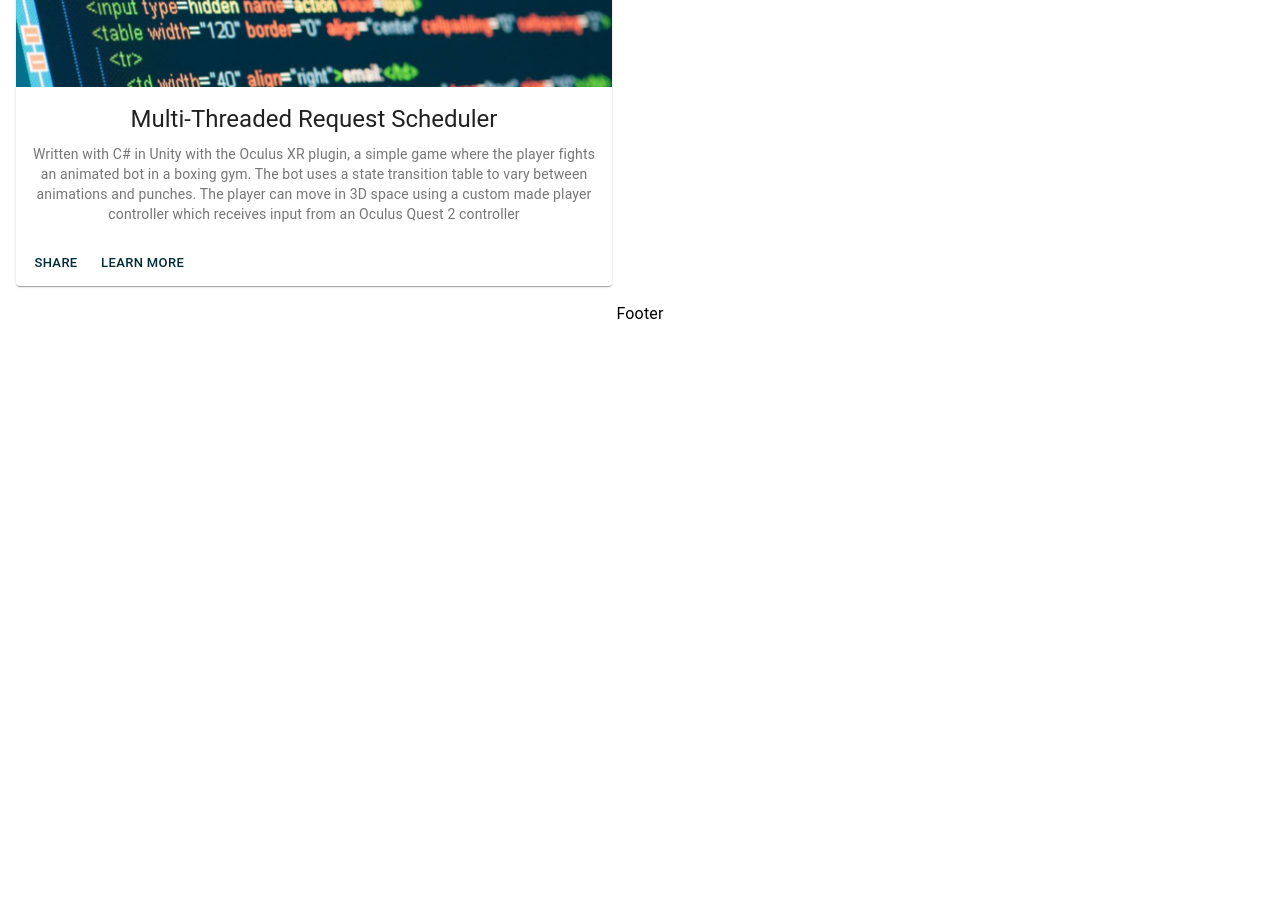
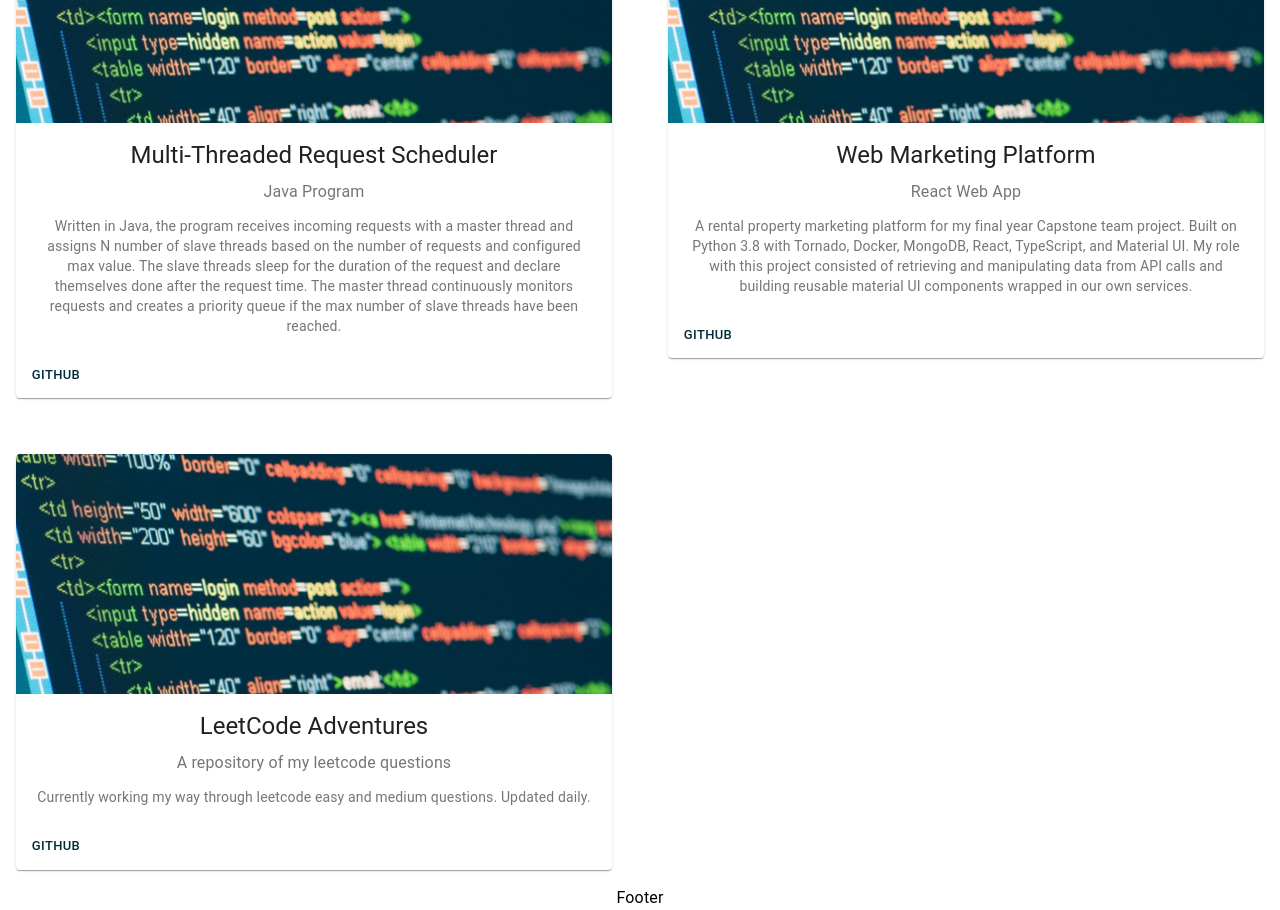
Before and after one commit to Tanvir-Kang/Portfolio, a React (Create React App) app: page /projects in a window 1280 px wide. Shown: the part 760-1670 px from the top of the page. Before the commit the page ends 1086 px from the top, so only its background shows below. Built offline with nearby package versions, Linux system fonts and the light colour scheme.

Commit message:
Added more projects

```diff
--- a/src/components/ProjectCard/cardTypes.ts
+++ b/src/components/ProjectCard/cardTypes.ts
@@ -4,4 +4,5 @@ export interface ProjectCardProps {
     textTitle: string;
     subTitles: string;
     textDescription: string;
+    GitHubURL?: string;
 }
--- a/src/components/ProjectCard/cards.tsx
+++ b/src/components/ProjectCard/cards.tsx
@@ -1,5 +1,3 @@
-import React from 'react';
-import { makeStyles } from '@material-ui/core/styles';
 import Card from '@material-ui/core/Card';
 import CardActionArea from '@material-ui/core/CardActionArea';
 import CardActions from '@material-ui/core/CardActions';
@@ -23,17 +21,13 @@ export const ProjectCard = (props: ProjectCardProps) => {
         />
         <CardContent>
           <Typography gutterBottom variant="h5" component="h2">{props.textTitle}</Typography>
+          <Typography className={classes.pos} color="textSecondary">{props.subTitles ? props.subTitles : null}</Typography>
 
           <Typography variant="body2" color="textSecondary" component="p">{props.textDescription}</Typography>
         </CardContent>
       </CardActionArea>
       <CardActions>
-        <Button size="small" color="primary">
-          Share
-        </Button>
-        <Button size="small" color="primary">
-          Learn More
-        </Button>
+        <a href={props.GitHubURL}><Button size="small" color="primary">GitHub</Button></a>
       </CardActions>
     </Card>
   );
--- a/src/components/Projects/personalInfo.ts
+++ b/src/components/Projects/personalInfo.ts
@@ -7,20 +7,39 @@ const UnityProject: ProjectCardProps = {
     textTitle: "Bink Boxing",
     subTitles: "Unity VR Game",
     textDescription: "Written with C# in Unity with the Oculus XR plugin, a simple game where the player fights an animated bot in a boxing gym. The bot uses a state transition table to vary between animations and punches. The player can move in 3D space using a custom made player controller which receives input from an Oculus Quest 2 controller",
+    GitHubURL: "https://github.com/Tanvir-Kang/BinkBoxing"
 }
 const BlueWhaleDetail: ProjectCardProps = {
-    imageTitle: "Unity VR Game",
+    imageTitle: "Blue Whale Image",
     imageURL: SAMPLE_IMAGE,
     textTitle: "Blue Whale Detail",
     subTitles: "React Web App",
-    textDescription: "Written with C# in Unity with the Oculus XR plugin, a simple game where the player fights an animated bot in a boxing gym. The bot uses a state transition table to vary between animations and punches. The player can move in 3D space using a custom made player controller which receives input from an Oculus Quest 2 controller",
+    textDescription: "An auto detailing website written with React, Typescript, Bootstrap, and CSS. The site is cleanly architected with re-usable generic components, split pages using containers for dependency injection, and custom app wide theming applied to all components.",
+    GitHubURL: "https://github.com/Tanvir-Kang/MERN-Stack/tree/Dev/client"
 }
 const MultiThreadedRequest: ProjectCardProps = {
     imageTitle: "Java Image",
     imageURL: SAMPLE_IMAGE,
     textTitle: "Multi-Threaded Request Scheduler",
     subTitles: "Java Program",
-    textDescription: "Written with C# in Unity with the Oculus XR plugin, a simple game where the player fights an animated bot in a boxing gym. The bot uses a state transition table to vary between animations and punches. The player can move in 3D space using a custom made player controller which receives input from an Oculus Quest 2 controller",
+    textDescription: "Written in Java, the program receives incoming requests with a master thread and assigns N number of slave threads based on the number of requests and configured max value. The slave threads sleep for the duration of the request and declare themselves done after the request time. The master thread continuously monitors requests and creates a priority queue if the max number of slave threads have been reached.",
+    GitHubURL: "https://github.com/Tanvir-Kang/COSC315-MP2"
+}
+const WebMarketingPlatform: ProjectCardProps = {
+    imageTitle: "Lental Picture",
+    imageURL: SAMPLE_IMAGE,
+    textTitle: "Web Marketing Platform",
+    subTitles: "React Web App",
+    textDescription: "A rental property marketing platform for my final year Capstone team project. Built on Python 3.8 with Tornado, Docker, MongoDB, React, TypeScript, and Material UI. My role with this project consisted of retrieving and manipulating data from API calls and building reusable material UI components wrapped in our own services.",
+    GitHubURL: "https://github.com/UBCO-COSC499-Summer-2020/web-marketing-platform-web-marketing-platform"
+}
+const LeetCode: ProjectCardProps = {
+    imageTitle: "LeetCode",
+    imageURL: SAMPLE_IMAGE,
+    textTitle: "LeetCode Adventures",
+    subTitles: "A repository of my leetcode questions",
+    textDescription: "Currently working my way through leetcode easy and medium questions. Updated daily.",
+    GitHubURL: "https://github.com/Tanvir-Kang/LeetCode"
 }
 
-export const listOfProjects = [UnityProject, BlueWhaleDetail, MultiThreadedRequest];
+export const listOfProjects = [UnityProject, BlueWhaleDetail, MultiThreadedRequest, WebMarketingPlatform, LeetCode];
--- a/src/components/Projects/styles.ts
+++ b/src/components/Projects/styles.ts
@@ -15,6 +15,5 @@ export const useStyles = makeStyles({
   },
   gridItem: {
       maxWidth: "100%",
-      padding: '1em'
   }
 });
```
